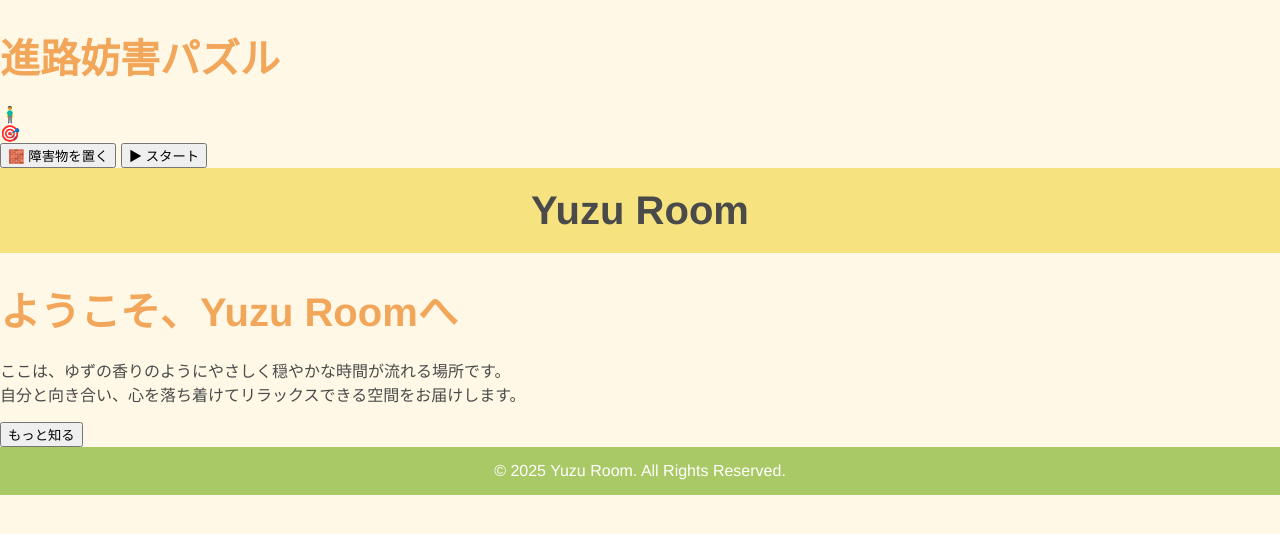
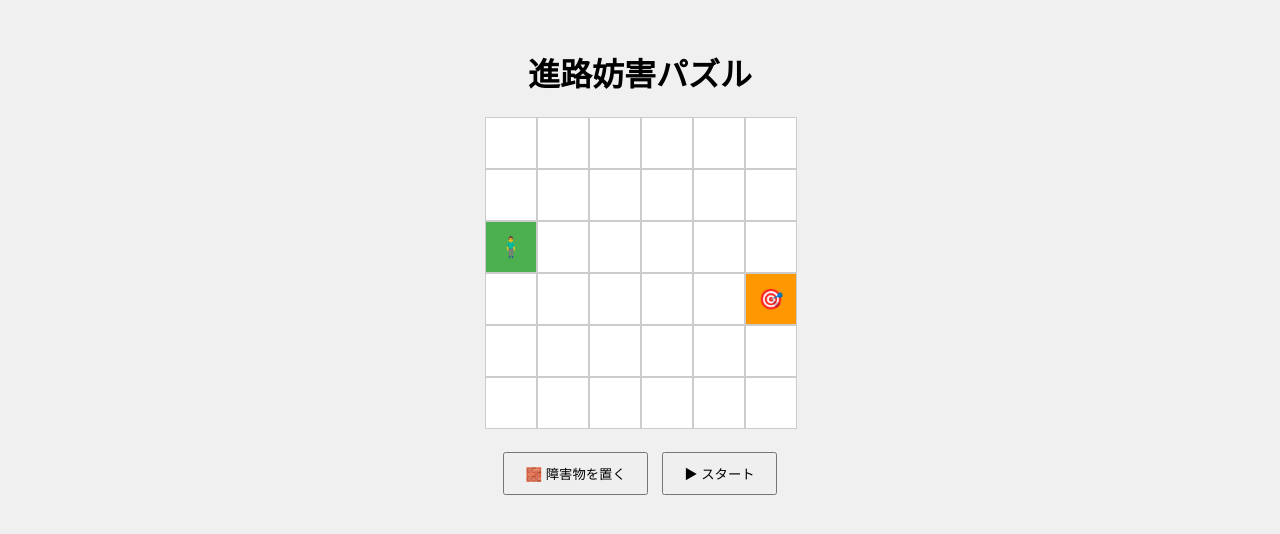
Before and after one commit to re5747/yuzuroom, a plain HTML site: page index.html in a window 1280 px wide. Drawn offline with Linux system fonts and the light colour scheme.

Commit message:
Update index.html

```diff
--- a/index.html
+++ b/index.html
@@ -1,10 +1,49 @@
 <!DOCTYPE html>
 <html lang="ja">
 <head>
-<meta charset="UTF-8" />
-<meta name="viewport" content="width=device-width, initial-scale=1" />
-<title>Yuzu Room</title>
-<link rel="stylesheet" href="css/style.css" />
+  <meta charset="UTF-8">
+  <title>進路妨害パズル</title>
+  <style>
+    body {
+      font-family: sans-serif;
+      background: #f0f0f0;
+      text-align: center;
+      padding: 20px;
+    }
+    .grid {
+      display: grid;
+      grid-template-columns: repeat(6, 50px);
+      grid-template-rows: repeat(6, 50px);
+      gap: 2px;
+      justify-content: center;
+      margin-bottom: 20px;
+    }
+    .cell {
+      width: 50px;
+      height: 50px;
+      background: #ffffff;
+      border: 1px solid #ccc;
+      display: flex;
+      align-items: center;
+      justify-content: center;
+      font-size: 20px;
+    }
+    .obstacle {
+      background: #888;
+    }
+    .player {
+      background: #4caf50;
+      color: white;
+    }
+    .goal {
+      background: #ff9800;
+      color: white;
+    }
+    button {
+      padding: 10px 20px;
+      margin: 5px;
+    }
+  </style>
 </head>
 <body>
   <h1>進路妨害パズル</h1>
@@ -97,19 +136,5 @@
 
     createGrid();
   </script>
-<header>
-  Yuzu Room
-</header>
-
-<main>
-  <h1>ようこそ、Yuzu Roomへ</h1>
-  <p>ここは、ゆずの香りのようにやさしく穏やかな時間が流れる場所です。<br>自分と向き合い、心を落ち着けてリラックスできる空間をお届けします。</p>
-  <button>もっと知る</button>
-</main>
-
-<footer>
-  &copy; 2025 Yuzu Room. All Rights Reserved.
-</footer>
-
 </body>
 </html>
```
